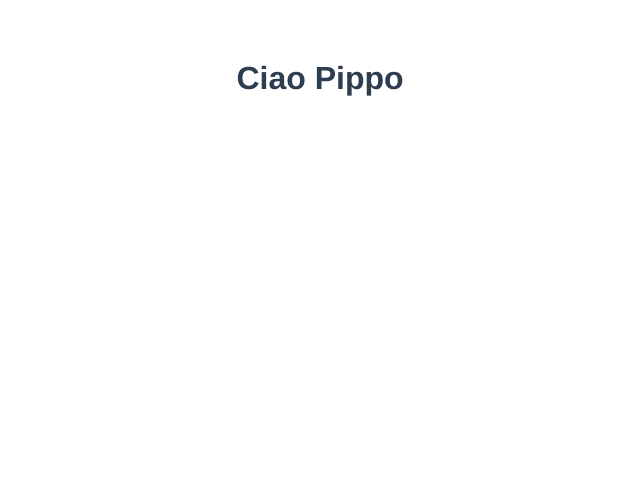
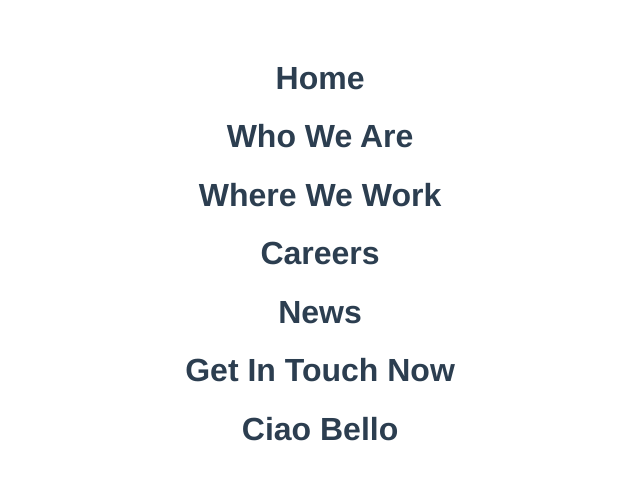
Before and after one commit to DezVibez/proj-html-vuejs, a Vue app: page / in a window 1280 px wide. Shown: the top 480 px of the page, without its empty margins (320-960 px from the left). Built offline with nearby package versions, Linux system fonts and the light colour scheme.

Commit message:
array props dinamico in component

```diff
--- a/src/App.vue
+++ b/src/App.vue
@@ -1,6 +1,6 @@
 <template>
   <div id="app">
-    <BaseHeader />
+    <BaseHeader :list="avadaList"/>
     <BaseMain />
     <BaseFooter />
   </div>
@@ -11,7 +11,7 @@ import BaseHeader from './components/BaseHeader.vue';
 import BaseMain from './components/BaseMain.vue';
 import BaseFooter from './components/BaseFooter.vue';
 
-
+//"Who We Are","What We Do","Where We Work","Careers","News","Get In Touch Now"
 
 export default {
   name: 'App',
@@ -19,7 +19,12 @@ export default {
     BaseHeader,
     BaseMain,
     BaseFooter
-  }
+  },
+  data() {
+    return {
+      avadaList:["Home","Who We Are","Where We Work","Careers","News","Get In Touch Now"]
+    }
+  },
 }
 </script>
 
--- a/src/components/BaseFooter.vue
+++ b/src/components/BaseFooter.vue
@@ -1,6 +1,6 @@
 <template>
   <div class="hello">
-    <h1></h1>
+    <h1>Ciao Bello</h1>
   </div>
 </template>
 
--- a/src/components/BaseHeader.vue
+++ b/src/components/BaseHeader.vue
@@ -1,6 +1,6 @@
 <template>
   <div class="hello">
-    <h1>Ciao Pippo</h1>
+    <h1 v-for="(listItem, index) in list" :key="index">{{listItem}}</h1>
   </div>
 </template>
 
@@ -8,7 +8,7 @@
 export default {
   name: 'BaseHeader',
   props: {
-    msg: String
+    list: Array
   }
 }
 </script>
--- a/src/components/BaseMain.vue
+++ b/src/components/BaseMain.vue
@@ -1,6 +1,8 @@
 <template>
   <div class="hello">
-    <h1></h1>
+    <ul>
+
+    </ul>
   </div>
 </template>
 
@@ -8,7 +10,7 @@
 export default {
   name: 'BaseMain',
   props: {
-    msg: String
+
   }
 }
 </script>
```
